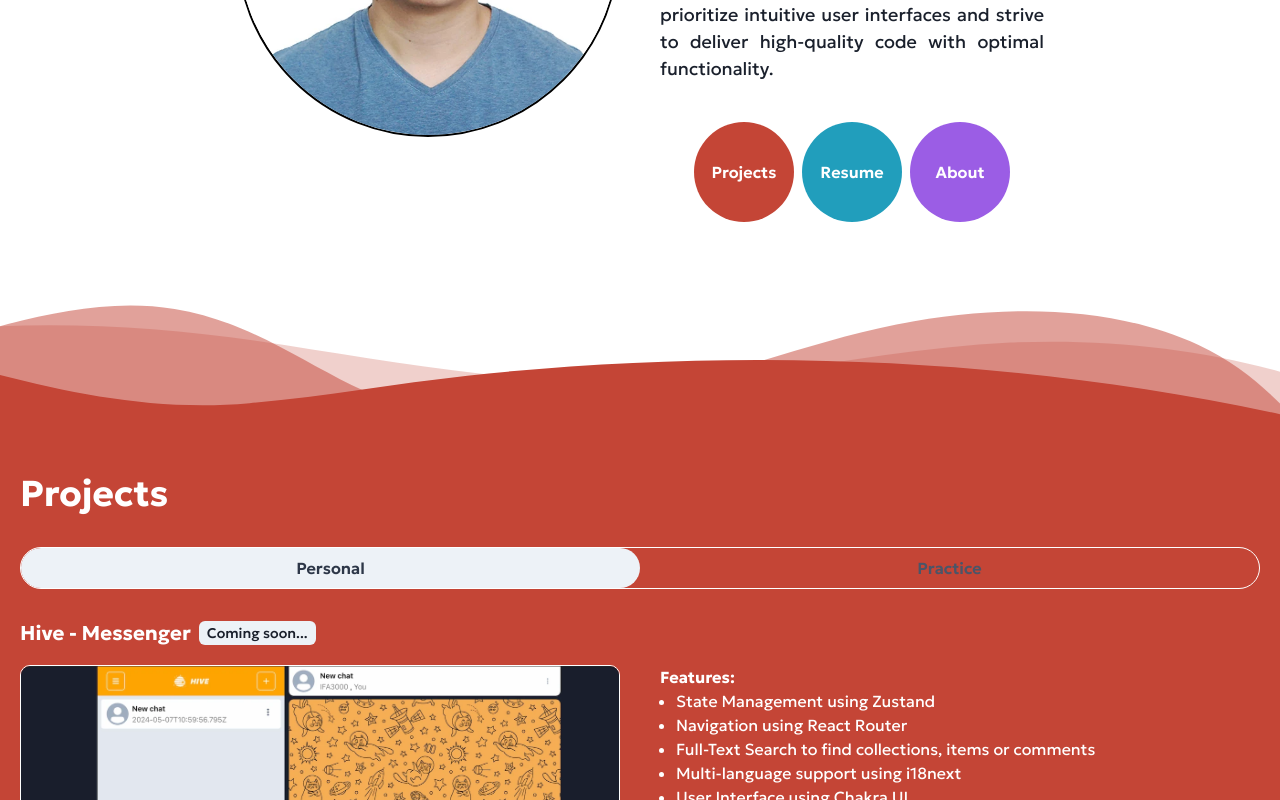
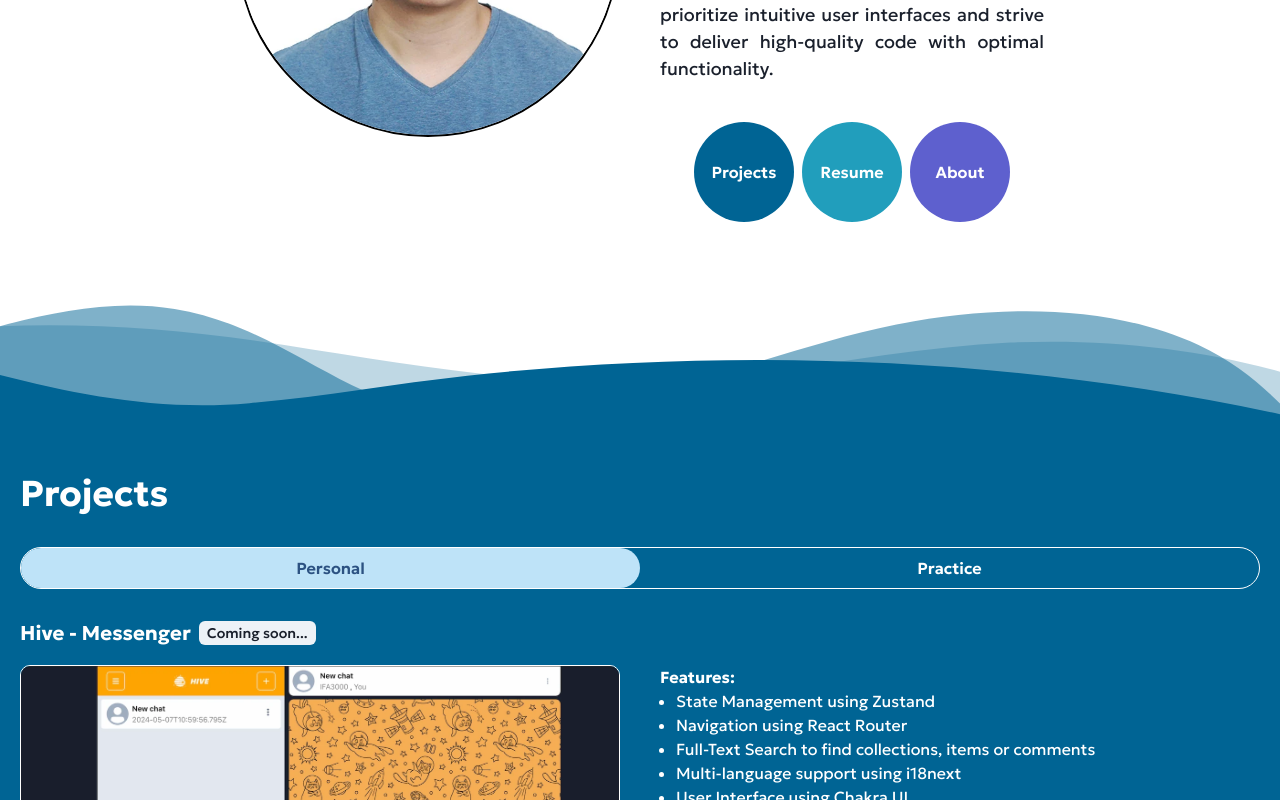
Before and after one commit to Farkhadov95/far_amir, a React (Vite) app: page / in a window 1280 px wide. Shown: the part 440-1240 px from the top of the page. Built offline with nearby package versions, Linux system fonts and the light colour scheme.

Commit message:
Updated UI Colors

```diff
--- a/src/assets/svg/home-bottom.css
+++ b/src/assets/svg/home-bottom.css
@@ -16,5 +16,5 @@
 }
 
 .custom-shape-divider-bottom-1715091445 .shape-fill {
-    fill: #C44536;
+    fill: #006494;
 }
--- a/src/assets/svg/resume-bottom.css
+++ b/src/assets/svg/resume-bottom.css
@@ -16,5 +16,5 @@
 }
 
 .custom-shape-divider-bottom-1715094276 .shape-fill {
-    fill: #9B5DE5;
+    fill: #5E60CE;
 }
--- a/src/pages/AboutPage.tsx
+++ b/src/pages/AboutPage.tsx
@@ -8,7 +8,7 @@ const AboutPage = () => {
       flexGrow={1}
       paddingX={"10vw"}
       paddingBottom={"5vh"}
-      bgColor={"#9B5DE5"}
+      bgColor={"#5E60CE"}
       color={"white"}
       id="about"
     >
--- a/src/pages/HomePage.tsx
+++ b/src/pages/HomePage.tsx
@@ -67,8 +67,8 @@ const HomePage = () => {
             height={{ base: "80px", sm: "100px" }}
             borderRadius={"50%"}
             color={"white"}
-            bgColor={"#C44536"}
-            _hover={{ bgColor: "#DC4141" }}
+            bgColor={"#006494"}
+            _hover={{ bgColor: "#0582CA" }}
           >
             Projects
           </Button>
@@ -82,7 +82,7 @@ const HomePage = () => {
             borderRadius={"50%"}
             color={"white"}
             bgColor={"#219EBC"}
-            _hover={{ bgColor: "#20adcf" }}
+            _hover={{ bgColor: "#25B9D0" }}
           >
             Resume
           </Button>
@@ -95,8 +95,8 @@ const HomePage = () => {
             height={{ base: "80px", sm: "100px" }}
             borderRadius={"50%"}
             color={"white"}
-            bgColor={"#9B5DE5"}
-            _hover={{ bgColor: "#ad71f3" }}
+            bgColor={"#5E60CE"}
+            _hover={{ bgColor: "#8284D9" }}
           >
             About
           </Button>
--- a/src/pages/ProjectsPage.tsx
+++ b/src/pages/ProjectsPage.tsx
@@ -19,7 +19,7 @@ const ProjectsPage = () => {
       paddingTop={{ base: "20px", sm: "20px" }}
       paddingBottom={"125px"}
       position={"relative"}
-      bgColor={"#C44536"}
+      bgColor={"#006494"}
       color={"white"}
       id="projects"
     >
@@ -27,10 +27,10 @@ const ProjectsPage = () => {
         Projects
       </Heading>
 
-      <Tabs isFitted variant="soft-rounded" colorScheme="gray">
+      <Tabs isFitted variant="soft-rounded" colorScheme="blue">
         <TabList mb="2rem" border={"1px solid"} borderRadius={"50px"}>
-          <Tab>Personal</Tab>
-          <Tab>Practice</Tab>
+          <Tab color={"white"}>Personal</Tab>
+          <Tab color={"white"}>Practice</Tab>
         </TabList>
         <TabPanels>
           <TabPanel padding={0}>
```
